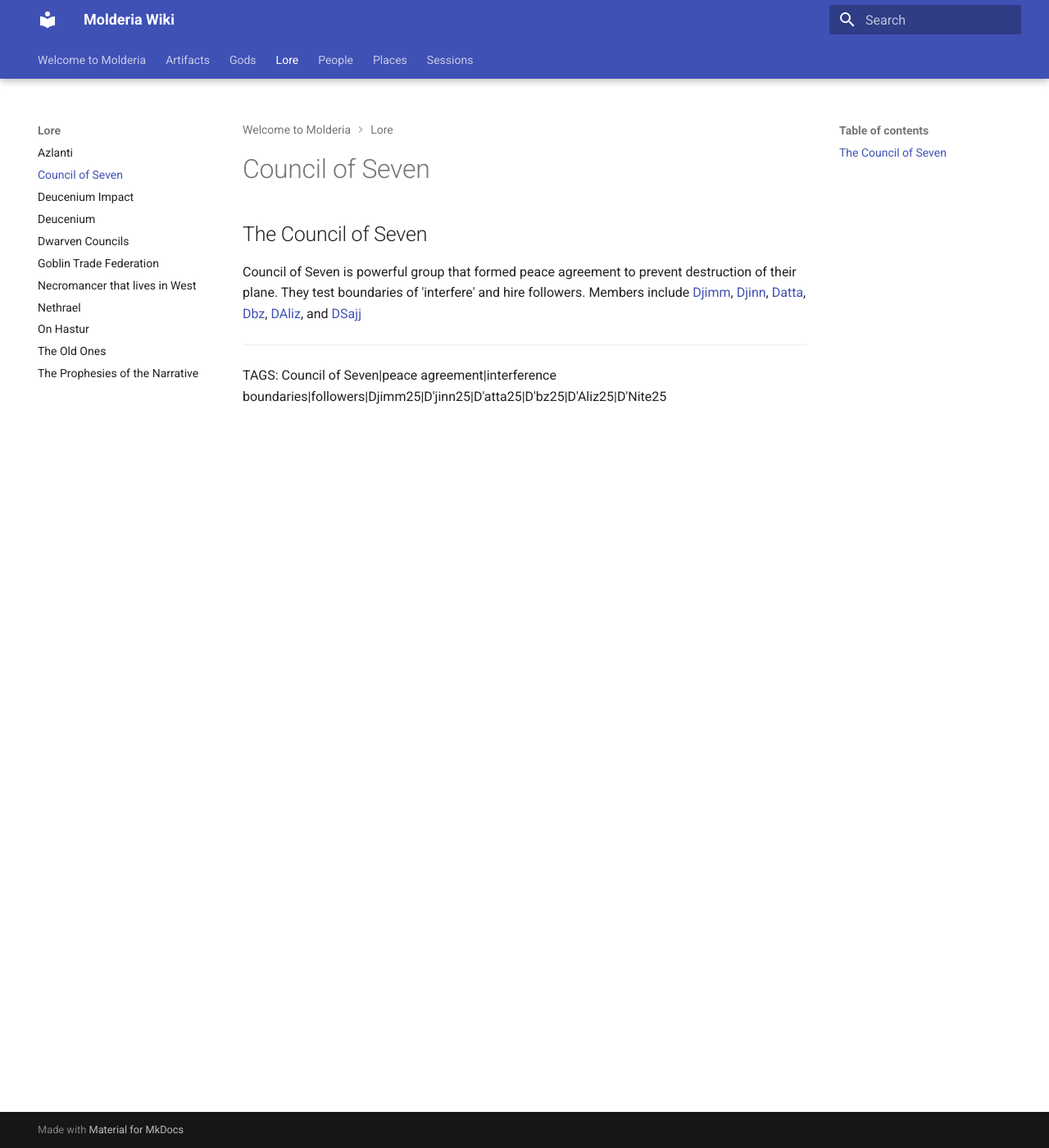
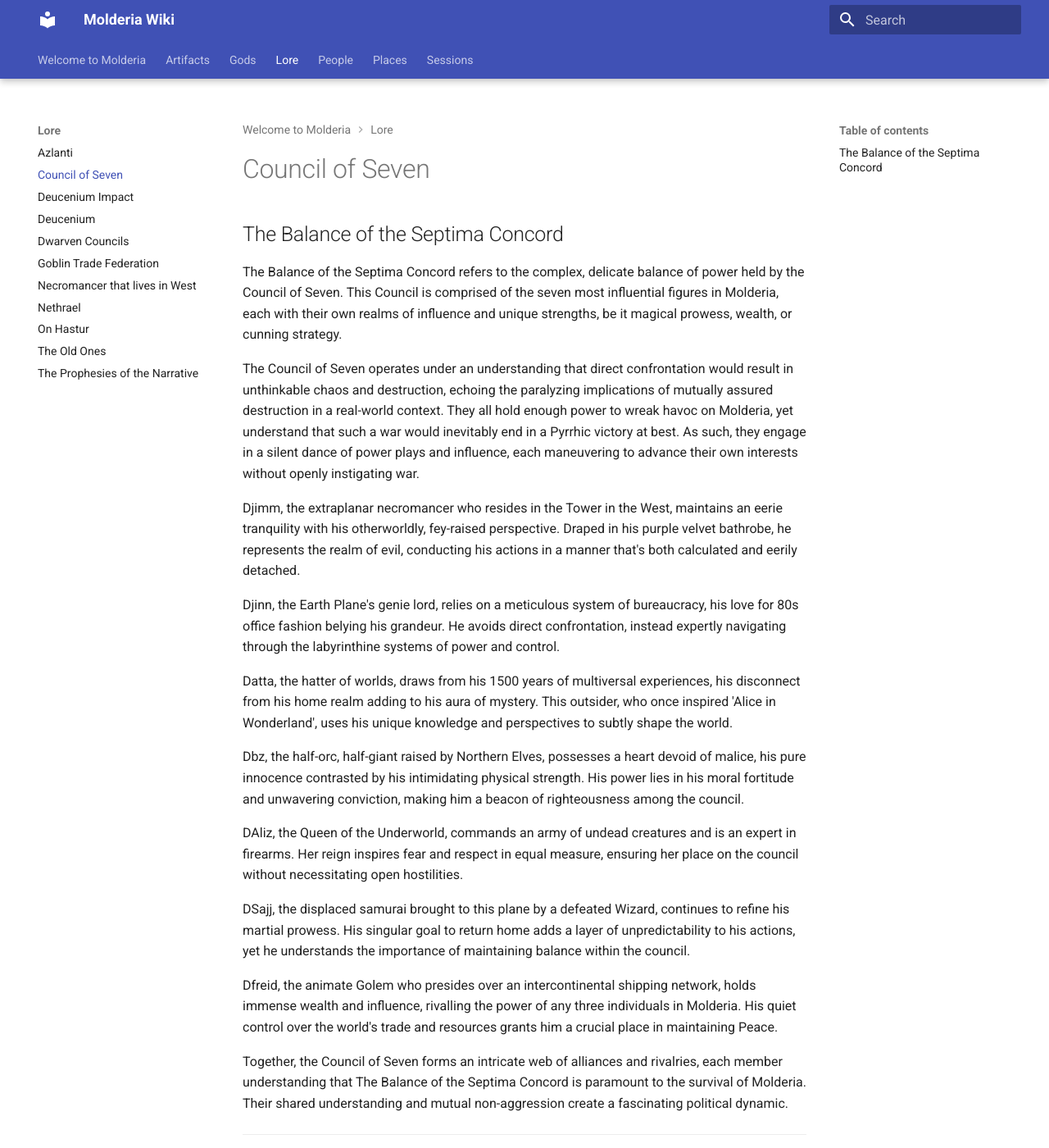
Before and after one commit to Nihilentropy-117/molderia, an MkDocs documentation site: the page built from docs/Lore/Council of Seven.md, in a window 1280 px wide and 1400 px high. Shown: the whole window at 82% size. Built offline with MkDocs 1.6.1 and Material for MkDocs 9.7.7, drawn with Linux system fonts in a browser that asks for light colours.

Commit message:
Additions

```diff
--- a/docs/Lore/Council of Seven.md
+++ b/docs/Lore/Council of Seven.md
@@ -1,7 +1,24 @@
-## The Council of Seven
+## The Balance of the Septima Concord
 
-Council of Seven is powerful group that formed peace agreement to prevent destruction of their plane. They test boundaries of 'interfere' and hire followers. Members include [Djimm](../People/Djimm.md), [Djinn](../People/Djinn.md), [Datta](../People/Datta.md), [Dbz](../People/Dbz.md), [DAliz](../People/DAliz.md), and [DSajj](../People/DSajj.md)
+The Balance of the Septima Concord refers to the complex, delicate balance of power held by the Council of Seven. This Council is comprised of the seven most influential figures in Molderia, each with their own realms of influence and unique strengths, be it magical prowess, wealth, or cunning strategy.
 
+The Council of Seven operates under an understanding that direct confrontation would result in unthinkable chaos and destruction, echoing the paralyzing implications of mutually assured destruction in a real-world context. They all hold enough power to wreak havoc on Molderia, yet understand that such a war would inevitably end in a Pyrrhic victory at best. As such, they engage in a silent dance of power plays and influence, each maneuvering to advance their own interests without openly instigating war.
+
+Djimm, the extraplanar necromancer who resides in the Tower in the West, maintains an eerie tranquility with his otherworldly, fey-raised perspective. Draped in his purple velvet bathrobe, he represents the realm of evil, conducting his actions in a manner that's both calculated and eerily detached.
+
+Djinn, the Earth Plane's genie lord, relies on a meticulous system of bureaucracy, his love for 80s office fashion belying his grandeur. He avoids direct confrontation, instead expertly navigating through the labyrinthine systems of power and control.
+
+Datta, the hatter of worlds, draws from his 1500 years of multiversal experiences, his disconnect from his home realm adding to his aura of mystery. This outsider, who once inspired 'Alice in Wonderland', uses his unique knowledge and perspectives to subtly shape the world.
+
+Dbz, the half-orc, half-giant raised by Northern Elves, possesses a heart devoid of malice, his pure innocence contrasted by his intimidating physical strength. His power lies in his moral fortitude and unwavering conviction, making him a beacon of righteousness among the council.
+
+DAliz, the Queen of the Underworld, commands an army of undead creatures and is an expert in firearms. Her reign inspires fear and respect in equal measure, ensuring her place on the council without necessitating open hostilities.
+
+DSajj, the displaced samurai brought to this plane by a defeated Wizard, continues to refine his martial prowess. His singular goal to return home adds a layer of unpredictability to his actions, yet he understands the importance of maintaining balance within the council.
+
+Dfreid, the animate Golem who presides over an intercontinental shipping network, holds immense wealth and influence, rivalling the power of any three individuals in Molderia. His quiet control over the world's trade and resources grants him a crucial place in maintaining Peace.
+
+Together, the Council of Seven forms an intricate web of alliances and rivalries, each member understanding that The Balance of the Septima Concord is paramount to the survival of Molderia. Their shared understanding and mutual non-aggression create a fascinating political dynamic.
 
 ---
 TAGS: Council of Seven|peace agreement|interference boundaries|followers|Djimm25|D'jinn25|D'atta25|D'bz25|D'Aliz25|D'Nite25
--- a/docs/People/Djinn.md
+++ b/docs/People/Djinn.md
@@ -1,6 +1,6 @@
 ## D’jinn
 
-D’jinn is genie lord of Earth. He can cast Wish within his boundaries due to truce. He likes bureaucracy and office fashion from mid-80s. He enjoys visiting BMV on Earth on Friday afternoons. He is alive.
+D’jinn is the genie lord of the Earth Plane. He can cast Wish within his boundaries due to truce. He likes bureaucracy and office fashion from mid-80s. He enjoys visiting BMV on Earth on Friday afternoons. He is alive.
 
 ---
 TAGS: D'jinn | Genie Lord | Earth | Wish Spell | Truce | Bureaucracy | Mid-80s Office Fashion | BMV | Friday Afternoons | Alive
```
Also changed, not shown: Molderia.md (added, +21 -0 lines), docs/Lore/Nethrael.md (+1 -1 lines), docs/index.md (+8 -12 lines).
